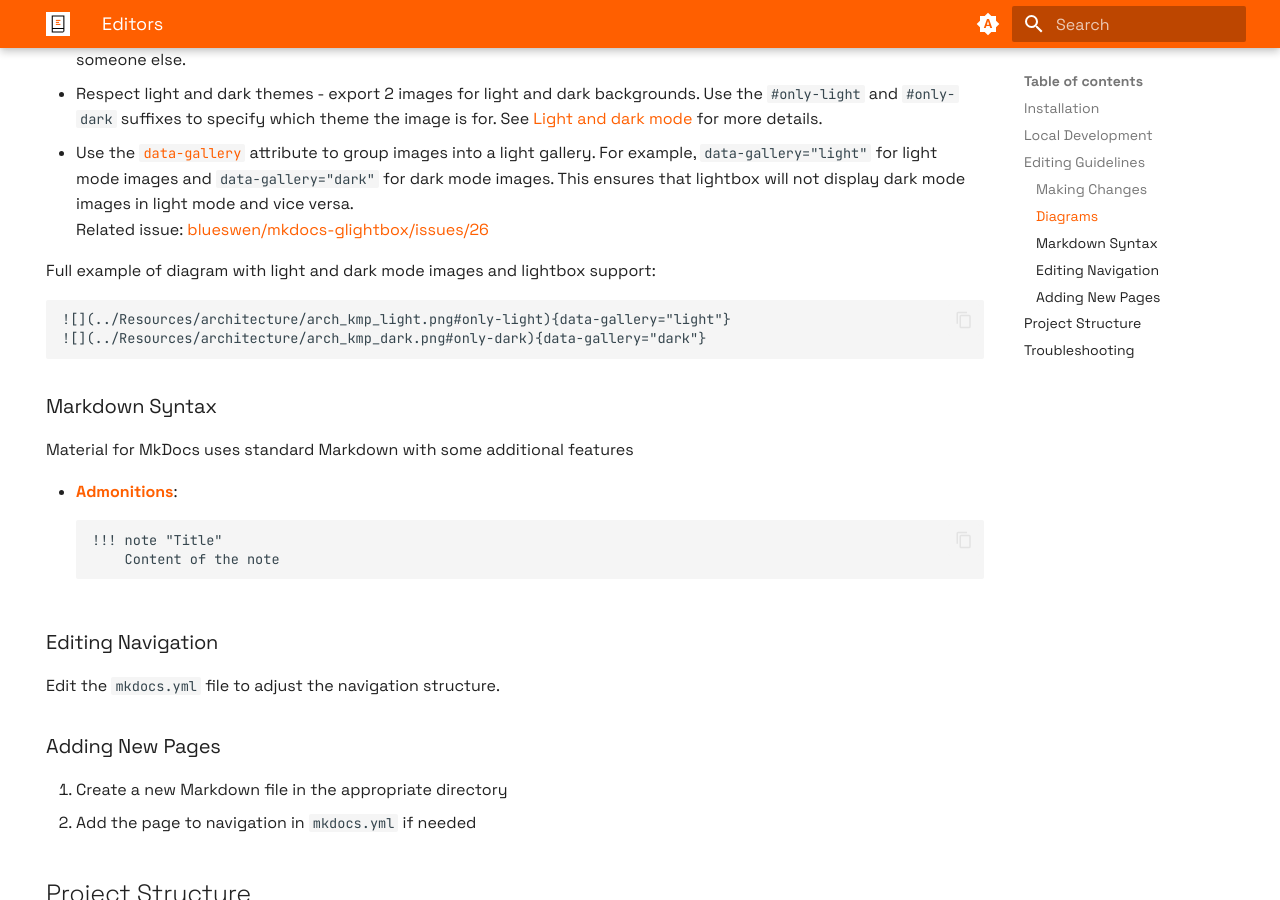
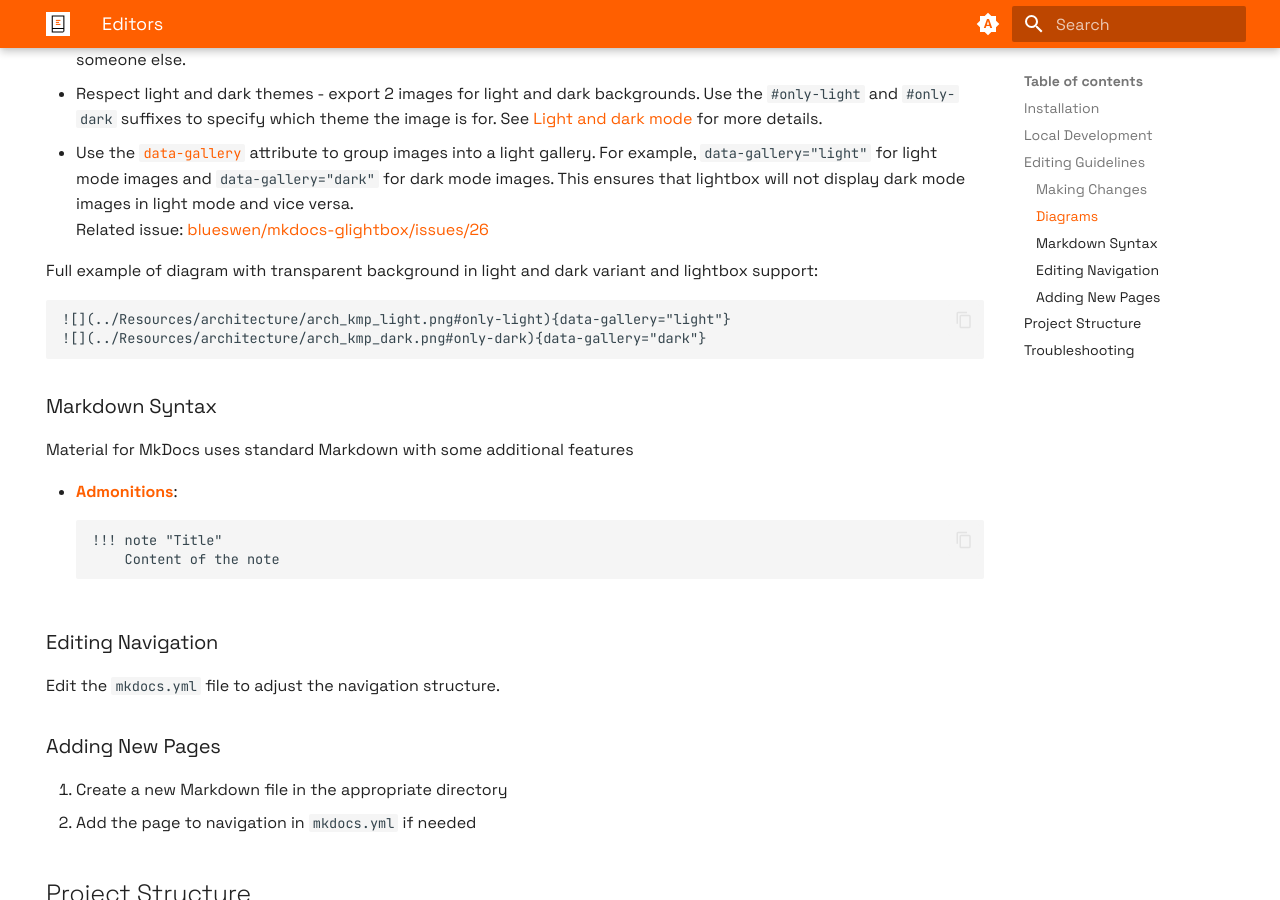
Before and after one commit to futuredapp/Engineering-Handbook, an MkDocs documentation site: the page built from docs/editors.md, in a window 1280 px wide and 900 px high, scrolled down 1337 px. Built offline with MkDocs 1.6.1 and Material for MkDocs 9.7.7, drawn with Linux system fonts in a browser that asks for light colours; some of the changed text lies outside the part shown.

````diff
--- a/docs/editors.md
+++ b/docs/editors.md
@@ -54,7 +54,7 @@
 - Use the [`data-gallery`](https://blueswen.github.io/mkdocs-glightbox/gallery/gallery/) attribute to group images into a light gallery. For example, `data-gallery="light"` for light mode images and `data-gallery="dark"` for dark mode images. This ensures that lightbox will not display dark mode images in light mode and vice versa.
   Related issue: [blueswen/mkdocs-glightbox/issues/26](https://github.com/blueswen/mkdocs-glightbox/issues/26)
 
-Full example of diagram with light and dark mode images and lightbox support:
+Full example of diagram with transparent background in light and dark variant and lightbox support:
 
 ```markdown
 ![](../Resources/architecture/arch_kmp_light.png#only-light){data-gallery="light"}
````
Also changed, not shown: other parts of docs/editors.md (+1 -1 lines).
